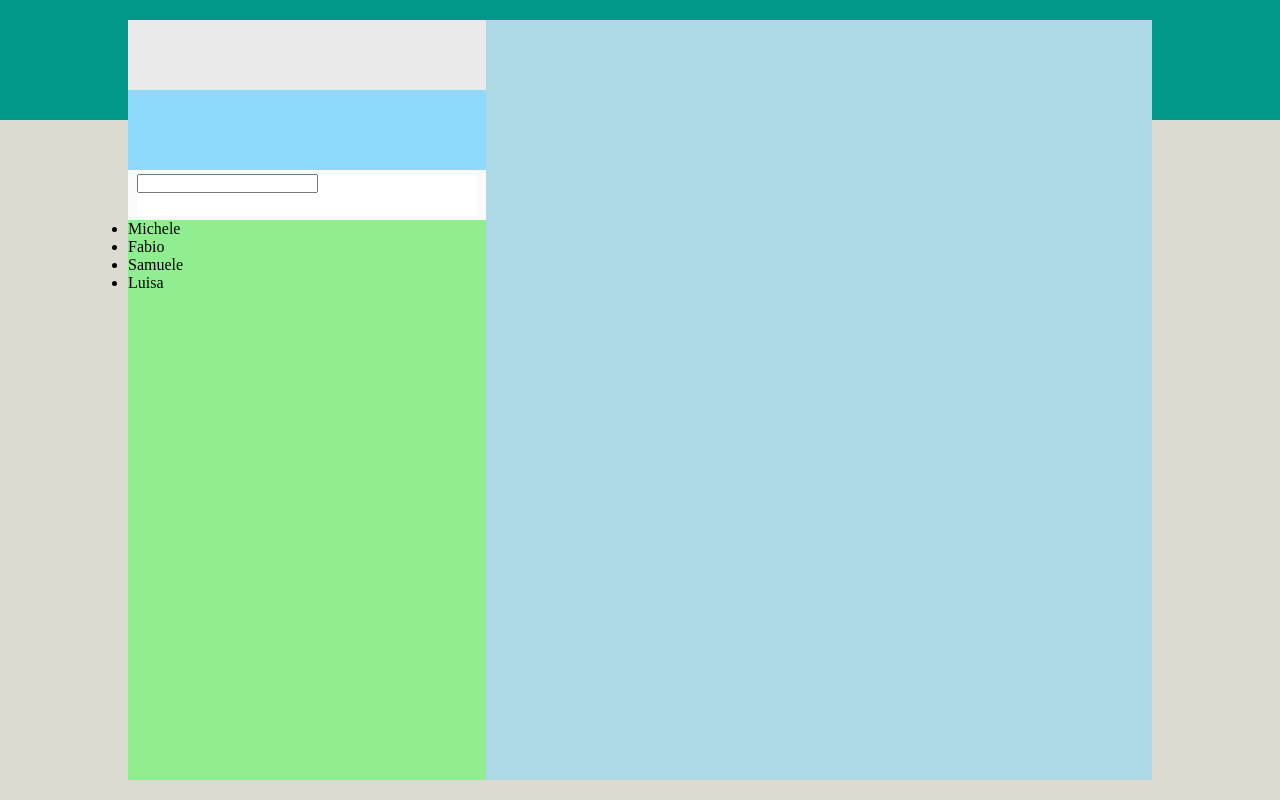
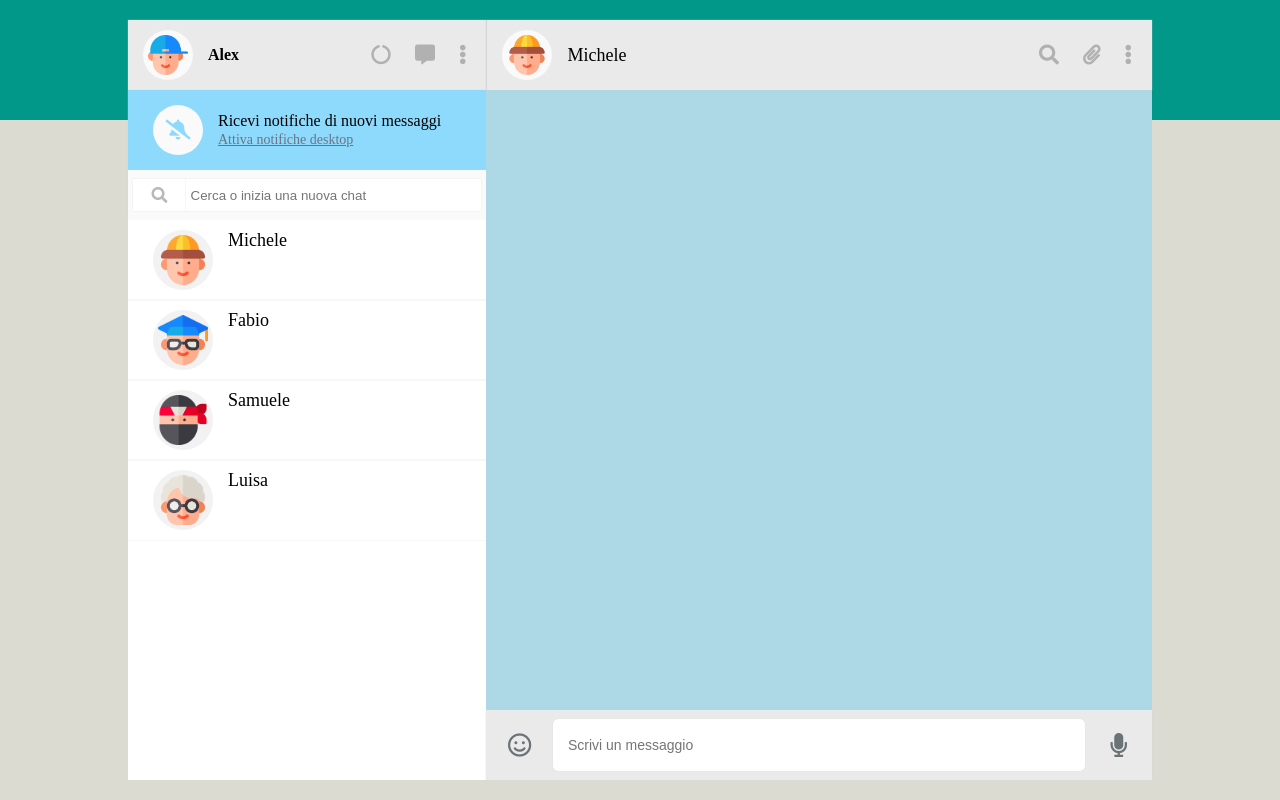
Before and after one commit to alexsircu/vue-boolzapp, a plain HTML site: page index.html in a window 1280 px wide. Drawn offline with nearby package versions, Linux system fonts and the light colour scheme.

Commit message:
Finita parte sinistra app, iniziata parte destra app

```diff
--- a/css/style.css
+++ b/css/style.css
@@ -17,30 +17,78 @@
   display: flex;
   width: 80%;
   height: 95%;
-  background-color: lightyellow;
 }
 
+/* contenitore di sinistra */
 #container-left {
   width: 35%;
   height: 100%;
-  background-color: lightgreen;
-}
-#container-right {
-  width: 65%;
-  height: 100%;
-  background-color: lightblue;
+  background-color: white;
 }
 
 .user-name {
+  display: flex;
+  justify-content: space-between;
+  align-items: center;
   width: 100%;
   height: 70px;
   background-color: #EAEAEA;
+  box-shadow: 0 0 1px #ccc;
+}
+
+#container-left .user-name > div {
+  display: flex;
+  align-items: center;
+}
+
+.icon-round-container {
+  display: flex;
+  justify-content: center;
+  align-items: center;
+  width:50px;
+  height: 50px;
+  background-color: #FAFAFA;
+  border-radius: 50%;
+  margin-left: 15px;
+  margin-right: 15px;
+}
+
+.icon-round-container img {
+  width: 40px;
+}
+
+#container-left .user-name span {
+  font-weight: bold;
+}
+
+.list-icons li {
+  display: inline-block;
+  list-style: none;
+  margin-right: 20px;
+  font-size: 20px;
+  color: #B1B1B1;
 }
 
 #notification-activation {
+  display: flex;
+  align-items: center;
   width: 100%;
   height: 80px;
   background-color: #8EDAFC;
+  padding-left: 10px;
+  box-shadow: 0 0 1px #ccc;
+}
+
+#notification-activation i {
+  color: #8EDAFC;
+  font-size: 20px;
+}
+
+#text-notification-activation p:last-child {
+  text-decoration: underline;
+  font-size: 14px;
+  color: #697485;
+  margin-top: 2px;
 }
 
 #search-contact-container {
@@ -50,10 +98,140 @@
   width: 100%;
   height: 50px;
   background-color: #FAFAFA;
+  box-shadow: 0 0 1px #ccc;
 }
 
 #search-contact {
-  width: 95%;
-  height: 85%;
+  display: flex;
+  align-items: center;
+  width: 97%;
+  height: 65%;
   background-color: #FFFFFF;
 }
+
+#search-icon-container-search-contact {
+  display: flex;
+  justify-content: center;
+  align-items: center;
+  width: 15%;
+  height: 100%;
+  color: #B6B9BB;
+  box-shadow: 0 0 1px #ccc;
+}
+
+#search-contact input {
+  width: 85%;
+  height: 100%;
+  border: 0;
+  padding-left: 5px;
+  box-shadow: 0 0 1px #ccc;
+}
+
+input:focus{
+    outline: none;
+}
+
+#contacts-list-container {
+  height: calc(100% - 200px);
+  background-color: white;
+  overflow-y: scroll;
+}
+
+#contacts-list li {
+  display: flex;
+  list-style: none;
+  font-size: 18px;
+  padding: 10px;
+  box-shadow: 0 0 1px #ccc;
+}
+
+.avatar-round-container {
+  display: flex;
+  justify-content: center;
+  align-items: center;
+  width: 60px;
+  height: 60px;
+  background-color: #F2F2F2;
+  border-radius: 50%;
+  margin-left: 15px;
+  margin-right: 15px;
+}
+
+.avatar-icon {
+  width: 50px;
+}
+/* /contenitore di sinistra */
+
+/* contenitore di destra */
+#container-right {
+  width: 65%;
+  height: 100%;
+  background-color: lightblue;
+}
+
+#container-right .user-name {
+border-left: 1px solid #D6D6D6;
+}
+
+#container-right .user-name > div {
+  display: flex;
+  align-items: center;
+}
+
+#container-right .user-name span {
+  font-size: 18px;
+}
+
+#container-right .user-name p {
+  color: #6B7376;
+}
+
+#chat-core {
+  width: 100%;
+  height: calc(100% - 140px);
+  overflow-y: scroll;
+}
+
+#write-text-chat {
+  display: flex;
+  justify-content: center;
+  align-items: center;
+  width: 100%;
+  height: 70px;
+  background-color: #EAEAEA;
+  box-shadow: 0 0 1px #ccc;
+}
+
+#smile-container {
+  width: 10%;
+  height: 100%;
+  display: flex;
+  justify-content: center;
+  align-items: center;
+  font-size: 24px;
+  color: #6B7376;
+}
+
+#write-text-chat input {
+  width: 80%;
+  height: 75%;
+  border: 0;
+  padding-left: 15px;
+  border-radius: 5px;
+  box-shadow: 0 0 1px #ccc;
+  font-size: 14px;
+}
+
+#microphone-container {
+  width: 10%;
+  height: 100%;
+  display: flex;
+  justify-content: center;
+  align-items: center;
+  font-size: 24px;
+  color: #6B7376;
+}
+
+
+
+/* /contenitore di destra */
--- a/index.html
+++ b/index.html
@@ -2,6 +2,7 @@
 <html lang="en" dir="ltr">
   <head>
     <meta charset="utf-8">
+    <link rel="stylesheet" href="https://cdnjs.cloudflare.com/ajax/libs/font-awesome/5.15.1/css/all.css" integrity="sha512-f73UKwzP1Oia45eqHpHwzJtFLpvULbhVpEJfaWczo/ZCV5NWSnK4vLDnjTaMps28ocZ05RbI83k2RlQH92zy7A==" crossorigin="anonymous" />
     <link rel="stylesheet" href="css/style.css">
     <script src="https://cdn.jsdelivr.net/npm/vue@2.6.12/dist/vue.js"></script>
     <title></title>
@@ -9,26 +10,98 @@
   <body>
     <div id="root">
       <div id="container">
+
+        <!-- contenitore di sinistra -->
         <div id="container-left">
+          <div class="user-name">
+            <div>
+              <div class="icon-round-container">
+                <img src="img/user-avatar.png" alt="">
+              </div>
+              <span>Alex</span>
+            </div>
 
-          <div class="user-name"></div>
+            <ul class="list-icons">
+              <li><i class="fas fa-circle-notch"></i></li>
+              <li><i class="fas fa-comment-alt"></i></li>
+              <li><i class="fas fa-ellipsis-v"></i></li>
+            </ul>
+          </div>
 
-          <div id="notification-activation"></div>
+          <div id="notification-activation">
+            <div class="icon-round-container">
+              <i class="fas fa-bell-slash"></i>
+            </div>
+
+            <div id="text-notification-activation">
+              <p>Ricevi notifiche di nuovi messaggi</p>
+              <p>Attiva notifiche desktop</p>
+            </div>
+          </div>
 
           <div id="search-contact-container">
             <div id="search-contact">
-              <input type="text" name="" value="">
+              <div id="search-icon-container-search-contact">
+                <i class="fas fa-search"></i>
+              </div>
+
+              <input type="text" name="" value="" placeholder="Cerca o inizia una nuova chat">
             </div>
           </div>
 
-          <ul>
-            <li v-for="contact in contacts"> {{contact.name}} </li>
-          </ul>
+          <div id="contacts-list-container">
+            <ul id="contacts-list">
+              <li v-for="contact in contacts">
+                <span class="avatar-round-container">
+                  <img :src="contact.avatar" alt="avatar" class="avatar-icon">
+                </span>
+                <span class="contact-name">{{contact.name}}</span>
+                <!-- <span class="contact-message">{{contact.messages}}</span> -->
+                <!-- <span>{{contact.date}}</span> -->
+                 </li>
+            </ul>
+          </div>
+        </div>
+        <!-- /contenitore di sinistra -->
+        <!-- contenitore di destra -->
+        <div id="container-right">
+          <div class="user-name">
+            <div>
+              <div class="icon-round-container">
+                <img src="img/michele-avatar.png" alt="">
+              </div>
+              <div>
+                <span>Michele</span>
+                <!-- <p>Ultimo accesso</p> -->
+              </div>
+            </div>
+
+            <ul class="list-icons">
+              <li><i class="fas fa-search"></i></li>
+              <li><i class="fas fa-paperclip"></i></li>
+              <li><i class="fas fa-ellipsis-v"></i></li>
+            </ul>
+          </div>
+
+          <div id="chat-core">
+
+          </div>
+
+          <div id="write-text-chat">
+            <div id="smile-container">
+              <i class="far fa-smile"></i>
+            </div>
+
+            <input type="text" name="" value="" placeholder="Scrivi un messaggio">
+
+            <div id="microphone-container">
+              <i class="fas fa-microphone"></i>
+            </div>
+
+          </div>
 
         </div>
-        <div id="container-right">
-
-        </div>
+        <!-- /contenitore di destra -->
 
       </div>
 
--- a/js/script.js
+++ b/js/script.js
@@ -9,7 +9,7 @@ var app = new Vue({
     contacts: [
     	{
     		name: 'Michele',
-    		avatar: 'img/first-icon.jpg',
+    		avatar: 'img/michele-avatar.png',
     		visible: true,
     		messages: [
     			{
@@ -31,7 +31,7 @@ var app = new Vue({
     	},
     	{
     		name: 'Fabio',
-    		avatar: '_2',
+    		avatar: 'img/fabio-avatar.png',
     		visible: true,
     		messages: [
     			{
@@ -53,7 +53,7 @@ var app = new Vue({
     	},
     	{
     		name: 'Samuele',
-    		avatar: '_3',
+    		avatar: 'img/samuele-avatar.png',
     		visible: true,
     		messages: [
     			{
@@ -75,7 +75,7 @@ var app = new Vue({
     	},
     	{
     		name: 'Luisa',
-    		avatar: '_4',
+    		avatar: 'img/luisa-avatar.png',
     		visible: true,
     		messages: [
     			{
```
Also changed, not shown: img/fabio-avatar.png (added), img/first-icon.jpg (deleted), img/luisa-avatar.png (added), img/michele-avatar.png (added), img/samuele-avatar.png (added), img/user-avatar.png (added).
